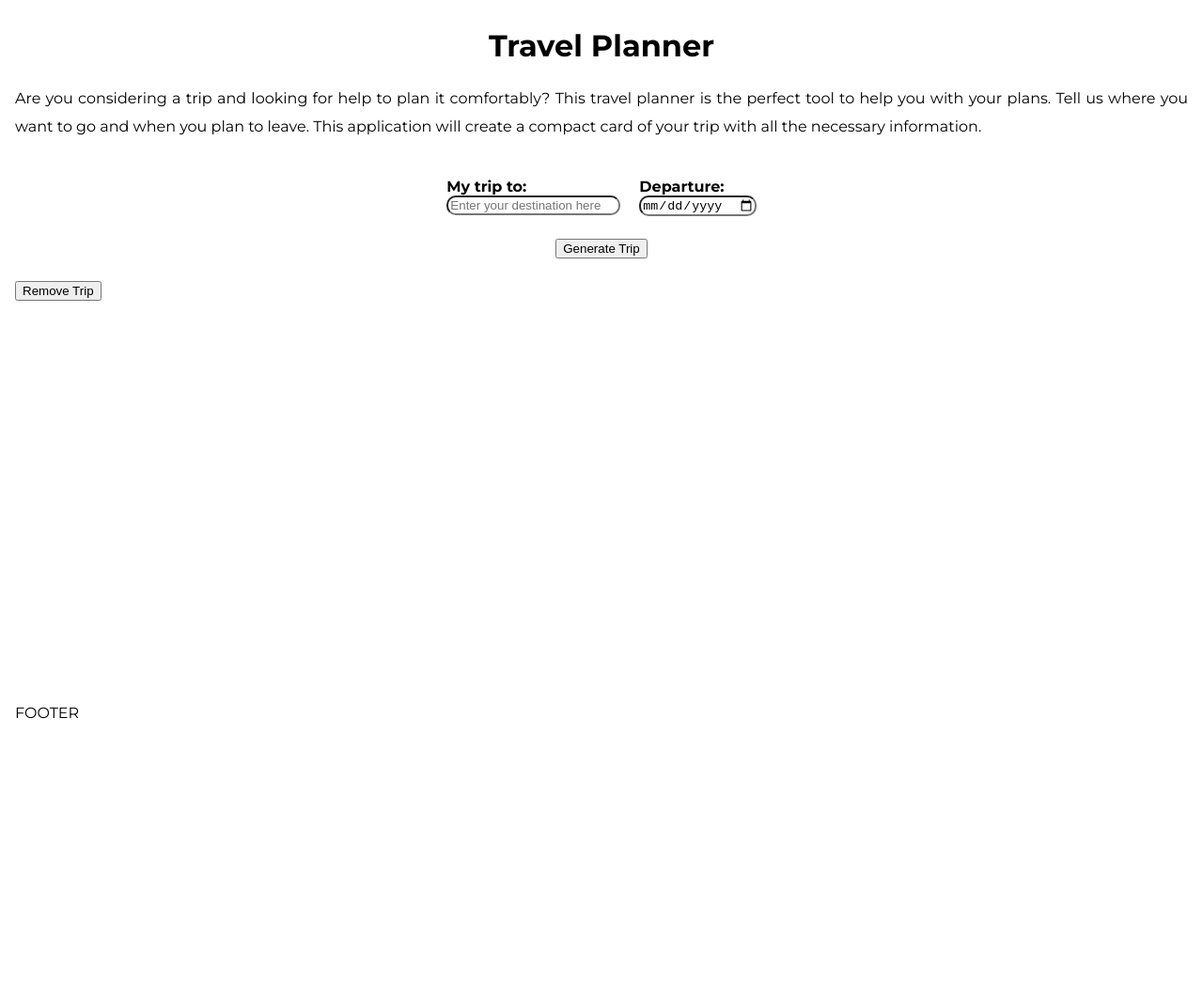
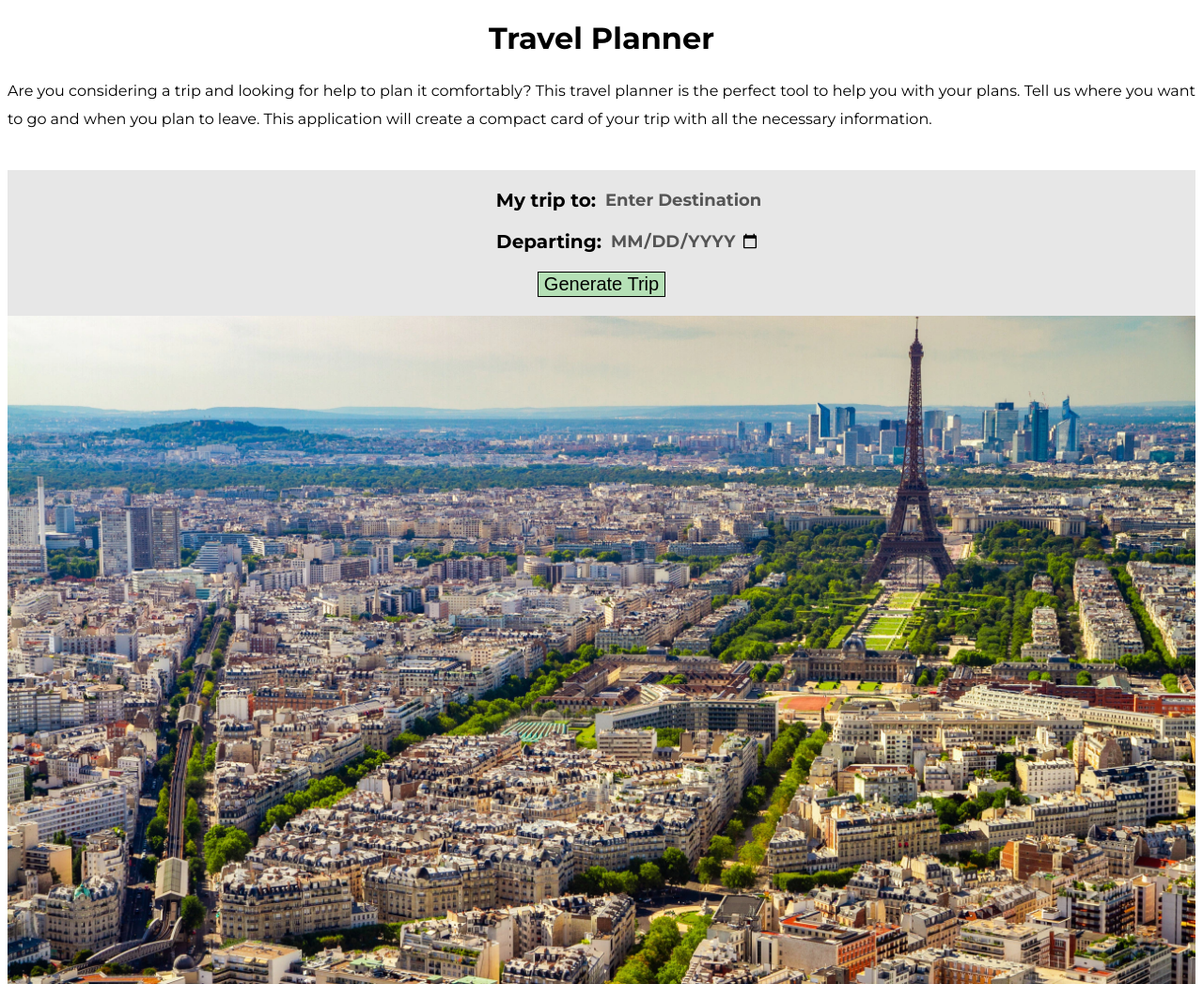
Before and after one commit to briangapper/Project_5_Capstone-Travel-App, a website built with webpack: page src/client/views/index.html in a window 1280 px wide. Shown: the top 1047 px of the page at 94% size. Before the commit the page ends 845 px from the top, so only its background shows below. Built offline with nearby package versions, Linux system fonts and the light colour scheme.

Commit message:
feat: img handling and user input design
implement img handling for webpack and style the user input container

```diff
--- a/src/client/index.js
+++ b/src/client/index.js
@@ -1,8 +1,12 @@
 // Import JS functions
 import { planTrip } from './js/app';
+
+// Import images
+import mainImage from './images/paris.jpg';
+img.src = mainImage;
 
 // Import SASS files
 import './styles/styles.scss'
 
 // Event listener to add function to existing HTML DOM element
-const saveTrip = document.getElementById('generate-trip').addEventListener('click', planTrip);
+const saveTrip = document.getElementById('generate-trip-btn').addEventListener('click', planTrip);
--- a/src/client/styles/styles.scss
+++ b/src/client/styles/styles.scss
@@ -4,15 +4,9 @@
 // --------------------------------------------------------------------------------
 // ********************************************************************************
 
-/* Box sizing */
-* {
-    box-sizing: border-box;
-}
-
 /* Html styles */
 html {
     margin: 0;
-    padding: 1vh;
     background-color: #fff;
     font-family: 'Montserrat', sans-serif;
 }
@@ -21,6 +15,24 @@ html {
 img {
     max-width: 100%;
     height: auto;
+}
+
+header {
+
+    min-height: 20vh;
+
+}
+
+main {
+
+    min-height: 70vh;
+
+}
+
+footer {
+
+    min-height: 10vh;
+
 }
 
 // ********************************************************************************
@@ -39,59 +51,93 @@ p {
 
 label {
     font-weight: bold;
+    font-size: 20px;
 }
-
 
 // ********************************************************************************
 // --------------------------------------------------------------------------------
-// 3.) LAYOUT General
+// 3.) USER INPUT CONTAINER
 // --------------------------------------------------------------------------------
 // ********************************************************************************
-header {
 
-    min-height: 20vh;
+// ----------------------------------------
+// 3.1) User input divs
+// ----------------------------------------
+.user-inputs-container {
+    background-color: #e7e7e7;
 
+    display: flex;
+    flex-direction: column;
+    gap: 20px;
+
+    padding: 20px;
 }
 
-main {
-
-    min-height: 70vh;
-
+.input-destination-div, .input-date-div {
+    display: flex;
+    gap: 8px;
 }
 
-footer {
-
-    min-height: 10vh;
-
+.label-destination, .label-date {
+    width: 50%;
+    text-align: right;
 }
 
+// ----------------------------------------
+// 3.2) User inputs
+// ----------------------------------------
+#input-destination {
+    padding-top: 4px;
+    width: 50%;
 
+    background-color: transparent;
+    border: none;
+}
 
+#input-destination::placeholder {
+    color: #555555;
+    font-weight: bold;
+    font-family: 'Montserrat', sans-serif;
+    font-size: 18px;
+}
+
+#input-date {
+    color: #555555;
+    font-weight: bold;
+    font-family: 'Montserrat', sans-serif;
+    font-size: 18px;
+    text-transform: uppercase;
+
+    background-color: transparent;
+    border: none;
+
+    max-width: 160px;
+}
+
+// ----------------------------------------
+// 3.3) Generate trip button
+// ----------------------------------------
+.generate-trip-div {
+    text-align: center;
+}
+
+#generate-trip-btn {
+    font-size: 20px;
+    border: 1px solid black;
+    background-color: #b5e0b6;
+}
+
+#generate-trip-btn:hover {
+    letter-spacing: 3px;
+    transition: 0.3s;
+    color: #3e6b44;
+}
 // ********************************************************************************
 // --------------------------------------------------------------------------------
-// 4.) STYLES General
+// 4.) TRIP CARDS
 // --------------------------------------------------------------------------------
 // ********************************************************************************
-.inputs {
-    display: flex;
-    flex-direction: row;
-    justify-content: center;
-    gap: 20px;
-}
 
-label {
-    display: block;
-}
-
-input {
-    border-radius: 10px;
-    display: block;
-}
-
-.buttons {
-    display: flex;
-    flex-direction: row;
-    justify-content: center;
-    gap: 10px;
-    margin: 3vh 0vh;
-}
+// ----------------------------------------
+// 4.1) Generate trip button
+// ----------------------------------------
--- a/src/client/views/index.html
+++ b/src/client/views/index.html
@@ -25,29 +25,43 @@
 
         <main>
 
-            <div class="inputs">
+            <div class="user-inputs-container">
 
-                <div class="input-destination">
-                    <label for="destination">My trip to:</label>
-                    <input type="text" id="destination" name="input-field" placeholder="Enter your destination here">
+                <div class="input-destination-div">
+                    <label class="label-destination" for="input-destination">My trip to:</label>
+                    <input type="text" id="input-destination" name="input-destination" placeholder="Enter Destination">
                 </div>
 
-                <div class="input-date">
-                    <label for="date">Departure:</label>
-                    <input type="date" id="date" name="birthdate">
+                <div class="input-date-div">
+                    <label class="label-date" for="input-date">Departing:</label>
+                    <input type="date" id="input-date" name="departing">
+                </div>
+
+                <div class="generate-trip-div">
+                    <button type="button" id="generate-trip-btn">Generate Trip</button>
+                </div>
+            </div>
+
+            <div class="trip-cards">
+
+                <div class="trip-card">
+
+                    <div class="trip-card-img">
+
+                        <img src="../images/paris.jpg" alt="Paris">
+
+                    </div>
+
+                    <div class="trip-card-info">
+
+
+
+                    </div>
+
+                    <button type="button" id ="remove-trip">Remove Trip</button>
                 </div>
 
 
-            </div>
-
-
-            <div class="buttons">
-                <button type="button" id="generate-trip">Generate Trip</button>
-
-            </div>
-
-            <div class="card">
-                <button type="button" id ="remove-trip">Remove Trip</button>
             </div>
 
 
--- a/webpack.dev.js
+++ b/webpack.dev.js
@@ -39,7 +39,9 @@ module.exports = {
         // sets the output target type
         libraryTarget: 'var',
         // exports the built module as a variable to be used in the browser environment to ensure communication between files
-        library: 'Client'
+        library: 'Client',
+        // handle images
+        assetModuleFilename: 'images/[name][ext]'
     },
 
     // ----------------------------------------
@@ -65,6 +67,11 @@ module.exports = {
                 test: /.scss$/,
                 use: ['style-loader', 'css-loader', 'sass-loader']
 
+            },
+            {
+                // handle images
+                test: /\.(png|jpe?g|gif|svg)$/,
+                type: 'asset/resource'
             }
         ]
     },
```
Also changed, not shown: webpack.prod.js (+8 -1 lines), src/client/images/paris.jpg (added).
